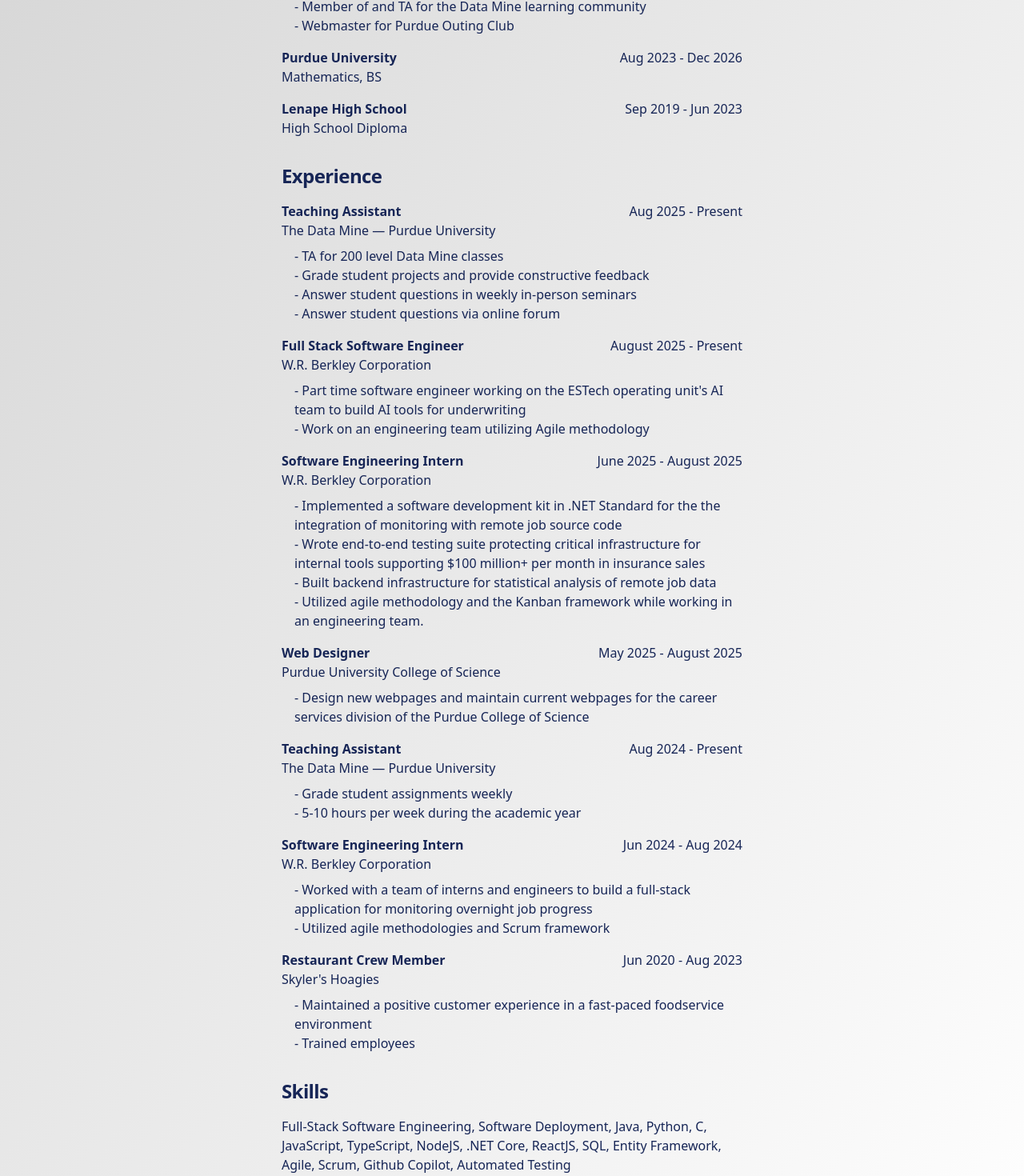
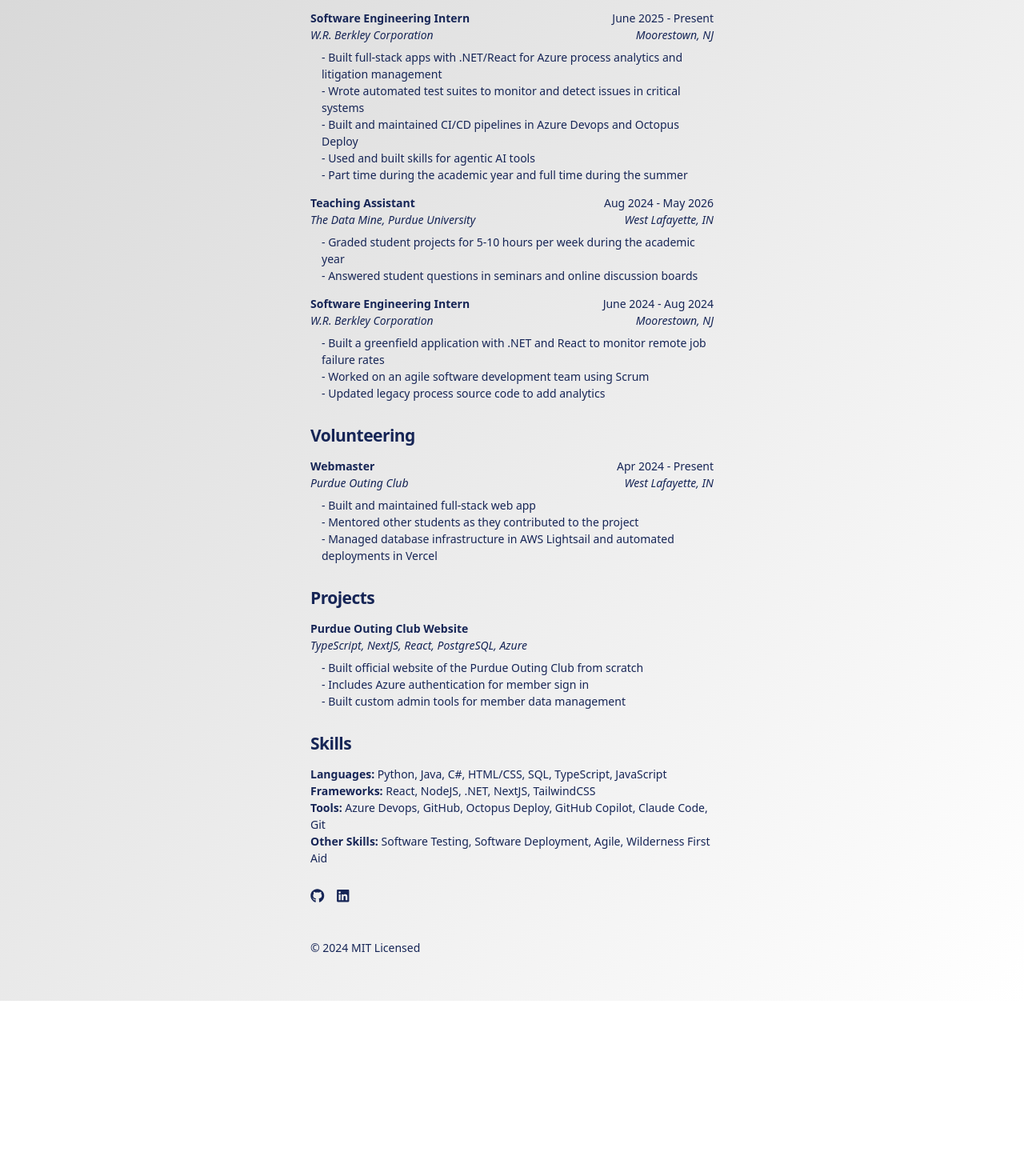
Before and after one commit to ColinHermack/Personal-Website-V3, a Next.js app: page /resume in a window 1280 px wide. Shown: the part 380-1850 px from the top of the page at 80% size. After the commit the page ends 1631 px from the top, so only its background shows below. Built offline with nearby package versions, Linux system fonts and the light colour scheme.

Commit message:
Updated resume

```diff
--- a/app/education/data.json
+++ b/app/education/data.json
@@ -153,5 +153,31 @@
                 "Description": "Introduction to neural networks, hyperparameter tuning, computer vision, and ethics in neural networks."
             }
         ]
+    },
+    {
+        "Semester": 6,
+        "Coursework":
+        [
+            {
+                "Number": "CS381",
+                "Name": "Fundamental Algorithms",
+                "Description": "Induction and Recursion, Searching and Sorting, Graph Theory, NP-Completeness, Network Flow, Randomized Algorithms, Hashing"
+            },
+            {
+                "Number": "CS426",
+                "Name": "Computer Security",
+                "Description": "Overview of computer security topics. Encryption, forms of malicious code, network security, ethics."
+            },
+            {
+                "Number": "MA425",
+                "Name": "Abstract Algebra",
+                "Description": "Fundamental properties of integers, polynomials, groups, rings, and fields"
+            },
+            {
+                "Number": "EAPS105",
+                "Name": "The Planets",
+                "Description": "This course deals with current knowledge of the physical, chemical, and geological nature of the planets and their atmospheres derived in part from data provided by manned and unmanned space probes and other techniques. Similarities and differences between the earth and other planets are described and discussed within the role of planetary formation."
+            }
+        ]
     }
 ]
--- a/app/global.css
+++ b/app/global.css
@@ -30,6 +30,7 @@
 }
 
 html {
+  font-size: 87.5%; /* shrinks every rem-based Tailwind text size site-wide */
   min-width: 360px;
   min-height: 100vh;
 }
--- a/app/resume/data.json
+++ b/app/resume/data.json
@@ -4,137 +4,90 @@
     [
         {
             "Institution": "Purdue University",
-            "Degree": "Computer Science, BS",
+            "Degree": "B.S. Computer Science, B.S. Mathematics",
+            "Location": "West Lafayette, IN",
             "Start": "Aug 2023",
             "End": "Dec 2026",
-            "Notes":
-            [
-                "Member of and TA for the Data Mine learning community",
-                "Webmaster for Purdue Outing Club"
-            ]
-        },
-        {
-            "Institution": "Purdue University",
-            "Degree": "Mathematics, BS",
-            "Start": "Aug 2023",
-            "End": "Dec 2026",
-            "Notes": []
-        },
-        {
-            "Institution": "Lenape High School",
-            "Degree": "High School Diploma",
-            "Start": "Sep 2019",
-            "End": "Jun 2023",
             "Notes": []
         }
     ],
     "Experience":
     [
         {
-            "Title": "Teaching Assistant",
-            "Company": "The Data Mine — Purdue University",
-            "Location:": "West Lafayette, IN",
-            "Start": "Aug 2025",
+            "Title": "Software Engineering Intern",
+            "Company": "W.R. Berkley Corporation",
+            "Location": "Moorestown, NJ",
+            "Start": "June 2025",
             "End": "Present",
             "Notes":
             [
-                "TA for 200 level Data Mine classes",
-                "Grade student projects and provide constructive feedback",
-                "Answer student questions in weekly in-person seminars",
-                "Answer student questions via online forum"
+                "Built full-stack apps with .NET/React for Azure process analytics and litigation management",
+                "Wrote automated test suites to monitor and detect issues in critical systems",
+                "Built and maintained CI/CD pipelines in Azure Devops and Octopus Deploy",
+                "Used and built skills for agentic AI tools",
+                "Part time during the academic year and full time during the summer"
             ]
         },
         {
-            "Title": "Full Stack Software Engineer",
-            "Company": "W.R. Berkley Corporation",
-            "Location": "Remote",
-            "Start": "August 2025",
-            "End": "Present",
+            "Title": "Teaching Assistant",
+            "Company": "The Data Mine, Purdue University",
+            "Location": "West Lafayette, IN",
+            "Start": "Aug 2024",
+            "End": "May 2026",
             "Notes":
             [
-                "Part time software engineer working on the ESTech operating unit's AI team to build AI tools for underwriting",
-                "Work on an engineering team utilizing Agile methodology"
+                "Graded student projects for 5-10 hours per week during the academic year",
+                "Answered student questions in seminars and online discussion boards"
             ]
         },
         {
             "Title": "Software Engineering Intern",
             "Company": "W.R. Berkley Corporation",
             "Location": "Moorestown, NJ",
-            "Start": "June 2025",
-            "End": "August 2025",
+            "Start": "June 2024",
+            "End": "Aug 2024",
             "Notes":
             [
-                "Implemented a software development kit in .NET Standard for the the integration of monitoring with remote job source code",
-                "Wrote end-to-end testing suite protecting critical infrastructure for internal tools supporting $100 million+ per month in insurance sales",
-                "Built backend infrastructure for statistical analysis of remote job data",
-                "Utilized agile methodology and the Kanban framework while working in an engineering team."
+                "Built a greenfield application with .NET and React to monitor remote job failure rates",
+                "Worked on an agile software development team using Scrum",
+                "Updated legacy process source code to add analytics"
             ]
-        },
+        }
+    ],
+    "Volunteering":
+    [
         {
-            "Title": "Web Designer",
-            "Company": "Purdue University College of Science",
-            "Location": "Remote",
-            "Start": "May 2025",
-            "End": "August 2025",
-            "Notes":
-            [
-                "Design new webpages and maintain current webpages for the career services division of the Purdue College of Science"
-            ]
-        },
-        {
-            "Title": "Teaching Assistant",
-            "Company": "The Data Mine — Purdue University",
+            "Title": "Webmaster",
+            "Company": "Purdue Outing Club",
             "Location": "West Lafayette, IN",
-            "Start": "Aug 2024",
+            "Start": "Apr 2024",
             "End": "Present",
             "Notes":
             [
-                "Grade student assignments weekly",
-                "5-10 hours per week during the academic year"
+                "Built and maintained full-stack web app",
+                "Mentored other students as they contributed to the project",
+                "Managed database infrastructure in AWS Lightsail and automated deployments in Vercel"
             ]
-        },
+        }
+    ],
+    "Projects":
+    [
         {
-            "Title": "Software Engineering Intern",
-            "Company": "W.R. Berkley Corporation",
-            "Location": "Moorestown, NJ",
-            "Start": "Jun 2024",
-            "End": "Aug 2024",
+            "Name": "Purdue Outing Club Website",
+            "Technologies": "TypeScript, NextJS, React, PostgreSQL, Azure",
             "Notes":
             [
-                "Worked with a team of interns and engineers to build a full-stack application for monitoring overnight job progress",
-                "Utilized agile methodologies and Scrum framework"
-            ]
-        },
-        {
-            "Title": "Restaurant Crew Member",
-            "Company": "Skyler's Hoagies",
-            "Location": "Mount Laurel, NJ",
-            "Start": "Jun 2020",
-            "End": "Aug 2023",
-            "Notes":
-            [
-                "Maintained a positive customer experience in a fast-paced foodservice environment",
-                "Trained employees"
+                "Built official website of the Purdue Outing Club from scratch",
+                "Includes Azure authentication for member sign in",
+                "Built custom admin tools for member data management"
             ]
         }
     ],
     "Skills":
-    [
-        "Full-Stack Software Engineering",
-        "Software Deployment",
-        "Java",
-        "Python",
-        "C",
-        "JavaScript",
-        "TypeScript",
-        "NodeJS",
-        ".NET Core",
-        "ReactJS",
-        "SQL",
-        "Entity Framework",
-        "Agile",
-        "Scrum",
-        "Github Copilot",
-        "Automated Testing"
-    ]
+    {
+        "Languages": "Python, Java, C#, HTML/CSS, SQL, TypeScript, JavaScript",
+        "Frameworks": "React, NodeJS, .NET, NextJS, TailwindCSS",
+        "Tools": "Azure Devops, GitHub, Octopus Deploy, GitHub Copilot, Claude Code, Git",
+        "Other Skills": "Software Testing, Software Deployment, Agile, Wilderness First Aid"
+    }
 }
--- a/app/resume/page.tsx
+++ b/app/resume/page.tsx
@@ -5,53 +5,91 @@
   description: 'Colin Hermack\'s resume.',
 }
 
+function Entry({ title, dates, subtitle, location, notes }: {
+  title: string, dates?: string, subtitle?: string, location?: string, notes: string[]
+}) {
+  return (
+    <li className='mb-4'>
+      <div className='flex flex-row justify-between items-center'>
+        <div className='font-semibold'>{title}</div>
+        <div>{dates}</div>
+      </div>
+      <div className='flex flex-row justify-between items-center mb-2 italic'>
+        <div>{subtitle}</div>
+        <div>{location}</div>
+      </div>
+      <ul>
+        {notes.map((item) => <li key={item} className='ml-4'>- {item}</li>)}
+      </ul>
+    </li>
+  )
+}
+
 export default async function Page() {
-  let resumeData: Object = data;
   return (
     <>
       <h1 className="font-semibold text-2xl mb-8 tracking-tight">Resume</h1>
 
-      <p>{resumeData['Description']}</p>
+      <p>{data.Description}</p>
+
       <h2 className='font-semibold text-2xl mt-4 mb-4 tracking-tight'>Education</h2>
-      <ul>{
-        resumeData['Education'].map((curr) => {
-          return(
-            <li key={curr['Degree']} className='mb-4'>
-              <div className='flex flex-row justify-between items-center'>
-                <div className='font-semibold'>{curr['Institution']}</div>
-                <div>{curr['Start']} - {curr['End']}</div>
-              </div>
-              <div className='mb-2'>{curr['Degree']}</div>
-              <ul>
-                {curr['Notes'].map((item) => {
-                return (<li key='item' className='ml-4'>- {item}</li>)
-                })}
-              </ul>
-            </li>
-          )
-        })}
+      <ul>
+        {data.Education.map((curr) => (
+          <Entry
+            key={curr.Degree}
+            title={curr.Institution}
+            dates={`${curr.Start} - ${curr.End}`}
+            subtitle={curr.Degree}
+            location={curr.Location}
+            notes={curr.Notes}
+          />
+        ))}
       </ul>
+
       <h2 className='font-semibold text-2xl mt-4 mb-4 tracking-tight'>Experience</h2>
       <ul>
-        {resumeData['Experience'].map((curr) => {
-          return (
-            <li key={curr['Title']} className='mb-4'>
-              <div className='flex flex-row justify-between items-center'>
-                <div className='font-semibold'>{curr['Title']}</div>
-                <div>{curr['Start']} - {curr['End']}</div>
-              </div>
-              <div className='mb-2'>{curr['Company']}</div>
-              <ul>
-                {curr['Notes'].map((item) => {
-                return (<li key='item' className='ml-4'>- {item}</li>)
-                })}
-              </ul>
-            </li>
-          )
-        })}
+        {data.Experience.map((curr) => (
+          <Entry
+            key={`${curr.Title}${curr.Start}`}
+            title={curr.Title}
+            dates={`${curr.Start} - ${curr.End}`}
+            subtitle={curr.Company}
+            location={curr.Location}
+            notes={curr.Notes}
+          />
+        ))}
       </ul>
+
+      <h2 className='font-semibold text-2xl mt-4 mb-4 tracking-tight'>Volunteering</h2>
+      <ul>
+        {data.Volunteering.map((curr) => (
+          <Entry
+            key={`${curr.Title}${curr.Start}`}
+            title={curr.Title}
+            dates={`${curr.Start} - ${curr.End}`}
+            subtitle={curr.Company}
+            location={curr.Location}
+            notes={curr.Notes}
+          />
+        ))}
+      </ul>
+
+      <h2 className='font-semibold text-2xl mt-4 mb-4 tracking-tight'>Projects</h2>
+      <ul>
+        {data.Projects.map((curr) => (
+          <Entry
+            key={curr.Name}
+            title={curr.Name}
+            subtitle={curr.Technologies}
+            notes={curr.Notes}
+          />
+        ))}
+      </ul>
+
       <h2 className='font-semibold text-2xl mt-4 mb-4 tracking-tight'>Skills</h2>
-      <p>{resumeData['Skills'].join(", ")}</p>
-     </>
+      {Object.entries(data.Skills).map(([category, list]) => (
+        <p key={category}><span className='font-semibold'>{category}:</span> {list}</p>
+      ))}
+    </>
   )
 }
```
